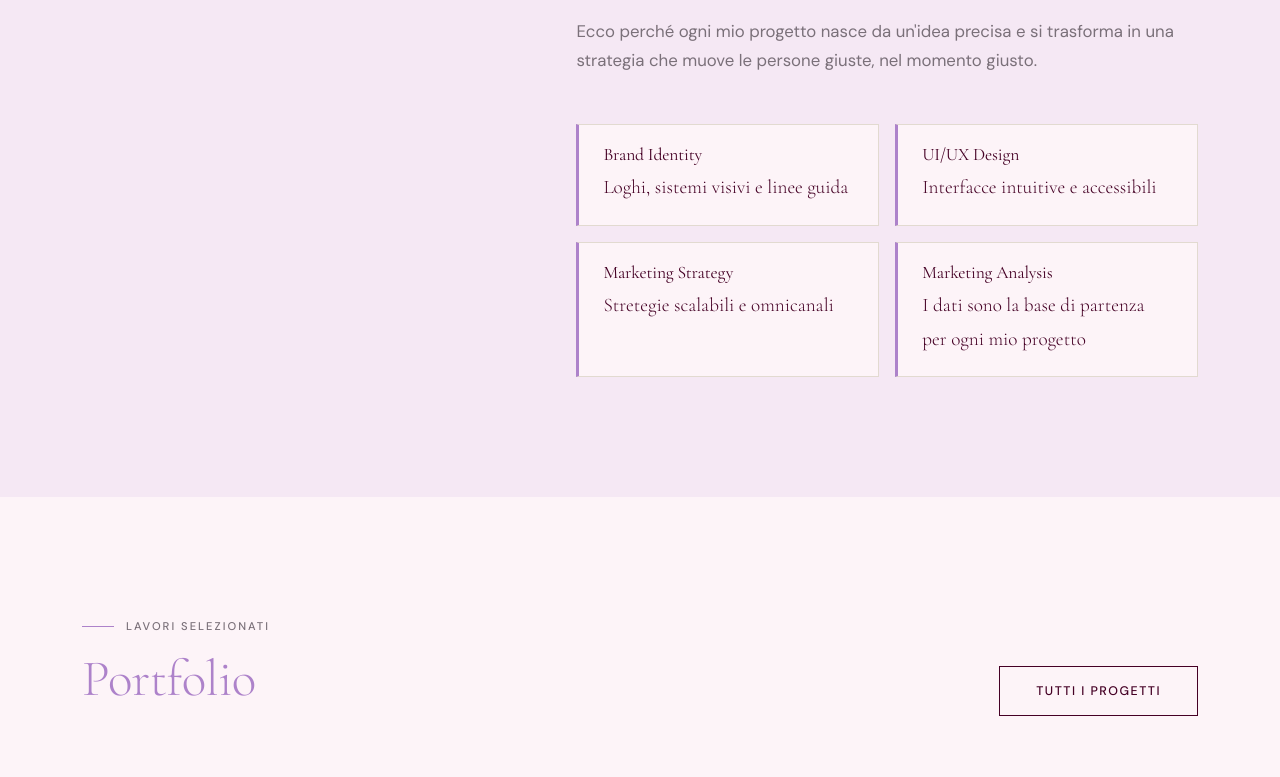
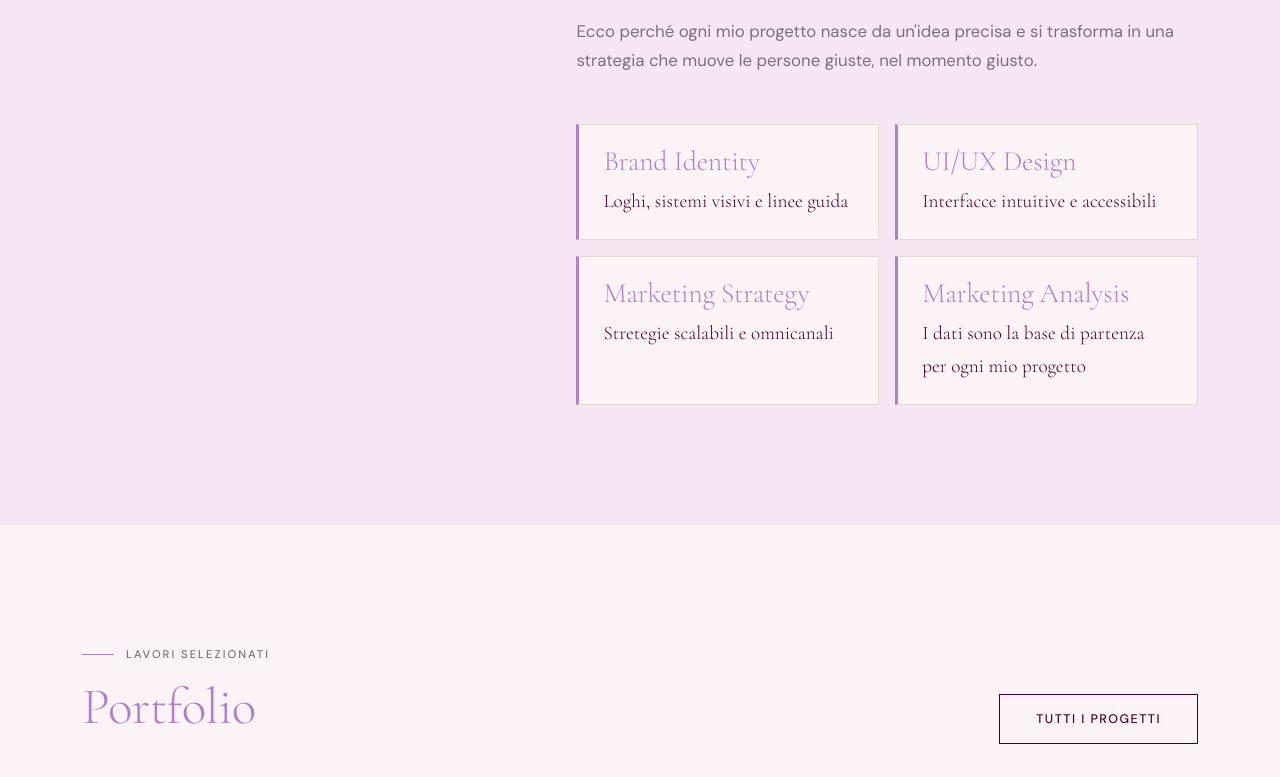
Before and after one commit to provadenise70-prog/portfolio-denise, a plain HTML site: page index.html in a window 1280 px wide. Shown: the part 1314-2091 px from the top of the page. Drawn offline with nearby package versions, Linux system fonts and the light colour scheme.

Commit message:
h4 to h3

```diff
--- a/index.html
+++ b/index.html
@@ -137,19 +137,19 @@
 
           <div class="skills-grid mt-5">
             <div class="skill-item">
-              <h4>Brand Identity</h4>
+              <h3>Brand Identity</h3>
               <p>Loghi, sistemi visivi e linee guida</p>
             </div>
             <div class="skill-item">
-              <h4>UI/UX Design</h4>
+              <h3>UI/UX Design</h3>
               <p>Interfacce intuitive e accessibili</p>
             </div>
             <div class="skill-item">
-              <h4>Marketing Strategy</h4>
+              <h3>Marketing Strategy</h3>
               <p>Stretegie scalabili e omnicanali</p>
             </div>
             <div class="skill-item">
-              <h4>Marketing Analysis</h4>
+              <h3>Marketing Analysis</h3>
               <p>I dati sono la base di partenza per ogni mio progetto</p>
             </div>
           </div>
```
